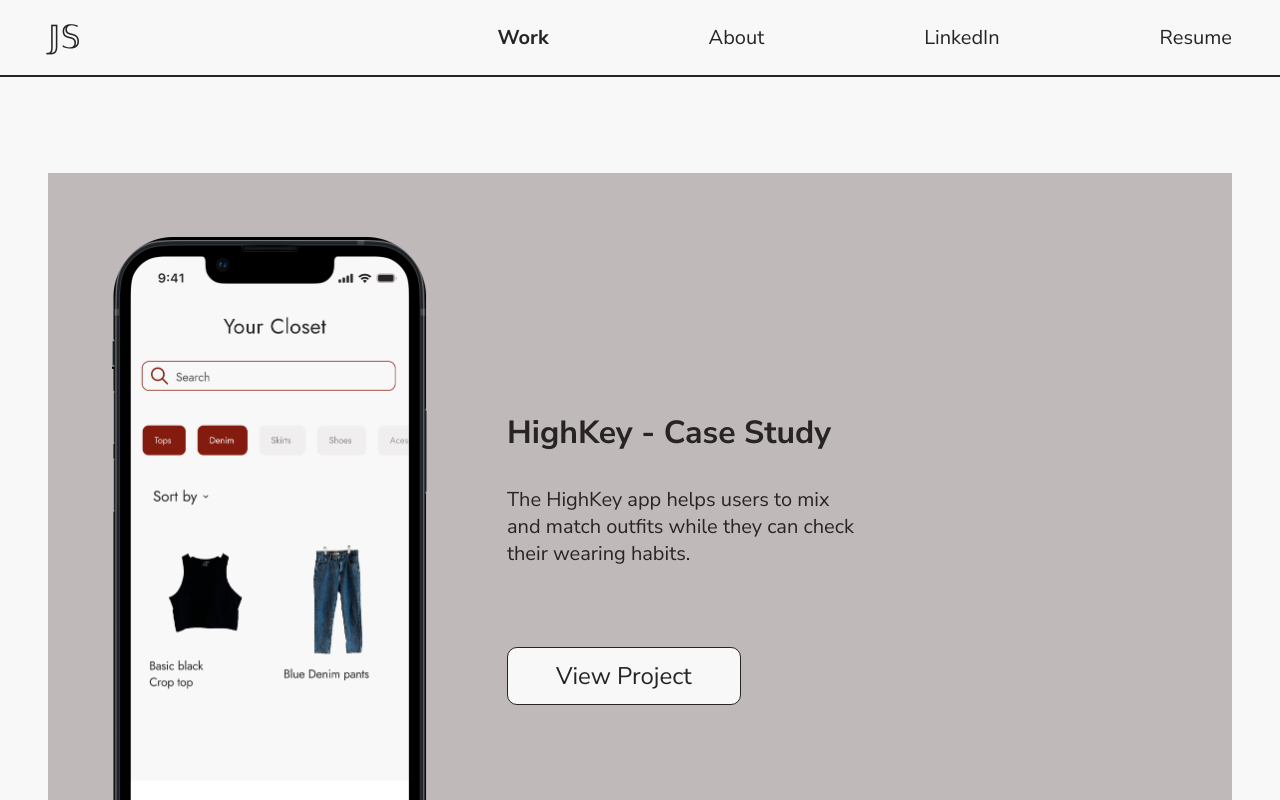
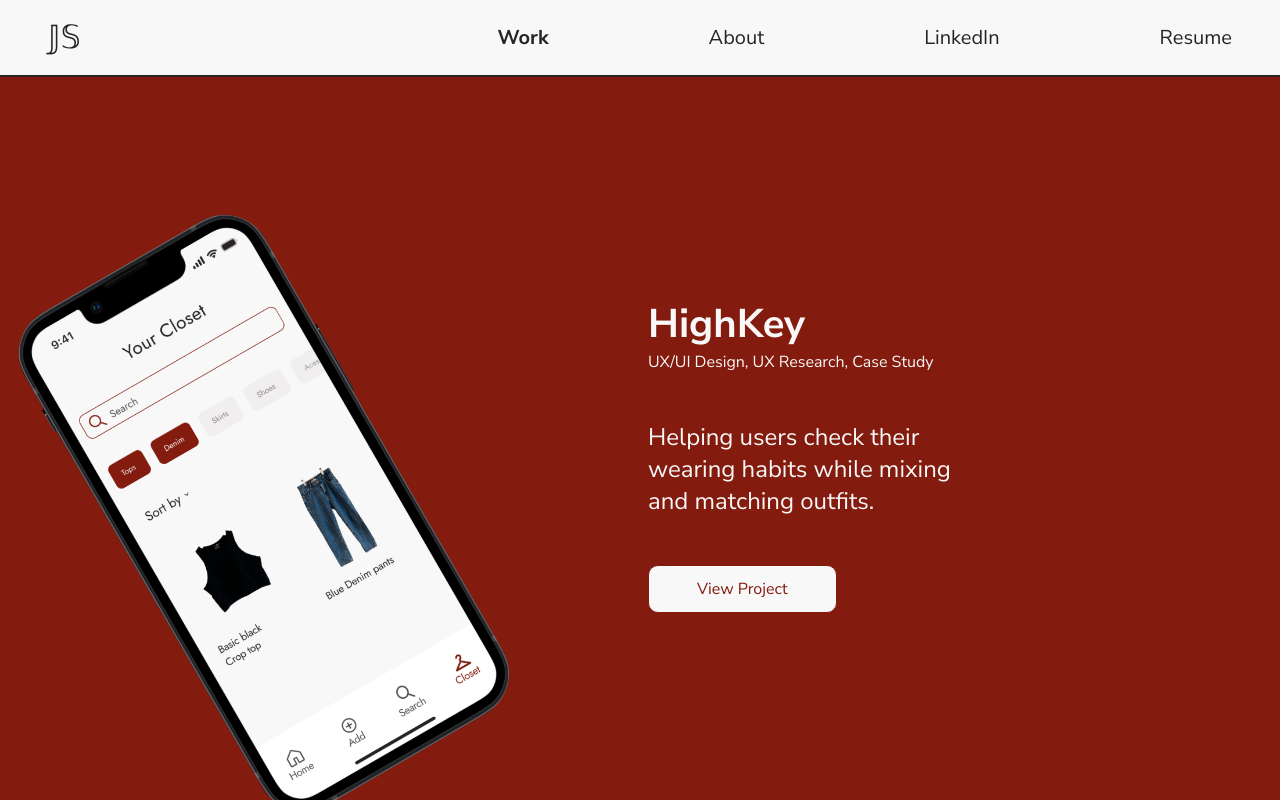
Before and after one commit to clayton-duarte/julias-portfolio-nextjs, a Next.js app: page /work in a window 1280 px wide. Shown: the top 800 px of the page. Built offline with nearby package versions, Linux system fonts and the light colour scheme.

Commit message:
feat: work and home pages ready

```diff
--- a/src/components/Button.tsx
+++ b/src/components/Button.tsx
@@ -31,6 +31,7 @@ const Button = styled.button<ButtonProps>`
   }
   &:disabled {
     filter: greyscale(1);
+    cursor: not-allowed;
   }
 `;
 
--- a/src/components/ProjectCard.tsx
+++ /dev/null
@@ -1,58 +0,0 @@
-import Image, { StaticImageData } from "next/image";
-
-import Button, { ButtonLink } from "./Button";
-import Grid from "./Grid";
-import Text from "./Text";
-
-export interface ProjectCardProps {
-  title: string;
-  description: string;
-  href?: string;
-  image: {
-    src: StaticImageData;
-    alt: string;
-    size: string;
-  }
-}
-
-export default function ProjectCard({
-  description,
-  title,
-  image,
-  href,
-}: ProjectCardProps) {
-  return (
-    <Grid
-      lg={`minmax(40%, ${image.size}) auto`}
-      xl={`minmax(auto, ${image.size}) auto`}
-      align="center"
-      bg='LIGHT'
-      xsP="3rem"
-      mdP="4rem"
-      gap="3rem"
-    >
-      <Image
-        src={image.src}
-        alt={image.alt}
-        priority
-      />
-      <Grid xs='auto' gap="2rem" mdP='2rem'>
-        <Text.H3>{title}</Text.H3>
-        <Grid xs='minmax(auto, 360px)'>
-          <Text.H5 bold={false} m='0 0 3rem 0'>
-            {description}
-          </Text.H5>
-        </Grid>
-        {href ? (
-          <ButtonLink size="1.5rem" href={href} color="BLACK">
-            View project
-          </ButtonLink>
-        ) : (
-          <Button disabled size="1.5rem" color="LIGHT">
-            Coming Soon
-          </Button>
-        )}
-      </Grid>
-    </Grid>
-  )
-}
--- a/src/components/homeSection/HightKeySection.tsx
+++ b/src/components/homeSection/HightKeySection.tsx
@@ -1,7 +1,7 @@
 import Image from 'next/image';
 
 import highkeyCellphone_1 from '~/assets/highkey-cellphone-1.png'
-import Button from '~/components/Button';
+import { ButtonLink } from '~/components/Button';
 import Grid from '~/components/Grid';
 import Text from '~/components/Text';
 
@@ -20,7 +20,9 @@ export default function HightKeySection() {
             <Text.P>UX/UI Design, UX Research, Case Study</Text.P>
           </Grid>
           <Text.P size='24px'>Helping users check their wearing habits while mixing and matching outfits.</Text.P>
-          <Button>View project</Button>
+          <ButtonLink href='/work/highkey-app-case-study'>
+            View project
+          </ButtonLink>
         </Grid>
       </Grid>
     </Grid>
--- a/src/components/homeSection/KijijiSection.tsx
+++ b/src/components/homeSection/KijijiSection.tsx
@@ -1,7 +1,7 @@
 import Image from 'next/image';
 
 import kijijiPng from '~/assets/kijiji.png'
-import Button from '~/components/Button';
+import Button, { ButtonLink } from '~/components/Button';
 import Grid from '~/components/Grid';
 import Text from '~/components/Text';
 
@@ -18,7 +18,12 @@ export default function KijijiSection() {
           <Text.P size='24px'>
             A 24-hour hackathon, where the our cross-functional team were tasked with designing a solution to help small business and local sellers on Kijiji’s platform.
           </Text.P>
-          <Button color='PURPLE'>View project</Button>
+          <Button disabled color='PURPLE'>
+            Coming Soon
+          </Button>
+          {/* <ButtonLink color='PURPLE' href='/work/highkey-app-case-study'>
+            View project
+          </ButtonLink> */}
         </Grid>
         <Image
           src={kijijiPng}
--- a/src/pages/work/index.tsx
+++ b/src/pages/work/index.tsx
@@ -1,40 +1,14 @@
-import highKeyApp from '~/assets/high-key-app.png'
-import kijiji from '~/assets/kijiji.png'
 import Grid from "~/components/Grid";
 import Header from "~/components/Header";
-import ProjectCard, { ProjectCardProps } from "~/components/ProjectCard";
-
-const projects: ProjectCardProps[] = [{
-  title: "HighKey - Case Study",
-  description: "The HighKey app helps users to mix and match outfits while they can check their wearing habits.",
-  href: "/work/highkey-app-case-study",
-  image: {
-    src: highKeyApp,
-    alt: "HighKey App",
-    size: "315px"
-  }
-}, {
-  title: "Kijiji - Industry Project",
-  description: "Kijiji is a platform that allows users to buy and sell items locally. I worked on a solution to help small businesses strive in the platform.",
-  image: {
-    src: kijiji,
-    alt: "Kijiji",
-    size: "1fr"
-  }
-}]
+import HightKeySection from '~/components/homeSection/HightKeySection';
+import KijijiSection from '~/components/homeSection/KijijiSection';
 
 export default function WorkPage() {
   return (
-    <>
+    <Grid gap='0'>
       <Header />
-      <Grid container mdP='3rem' xsGap="10rem">
-        {projects.map((cardProps, index) =>
-          <ProjectCard
-            key={`project-card-${index}`}
-            {...cardProps}
-          />
-        )}
-      </Grid>
-    </>
+      <HightKeySection />
+      <KijijiSection />
+    </Grid>
   )
 }
```
Also changed, not shown: src/assets/high-key-app.png (deleted).
